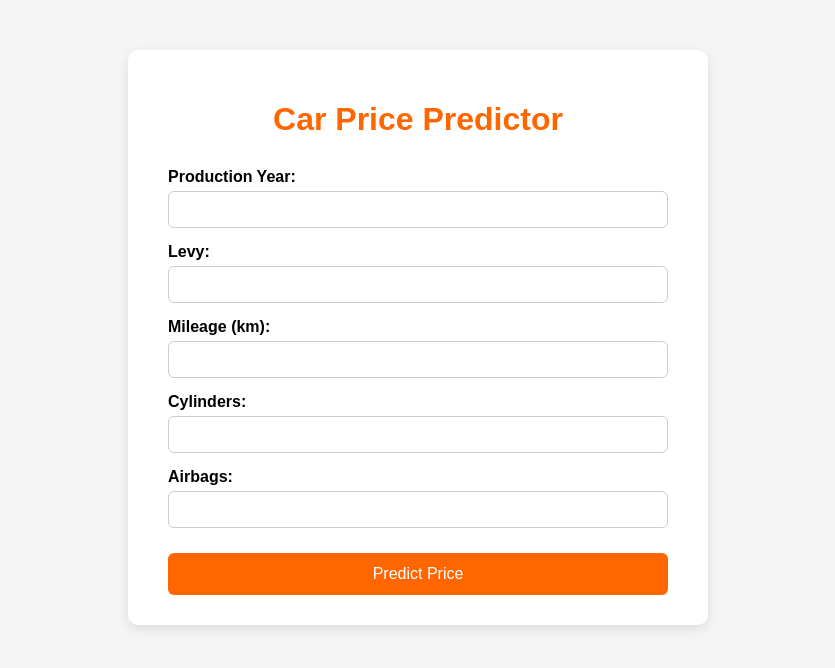
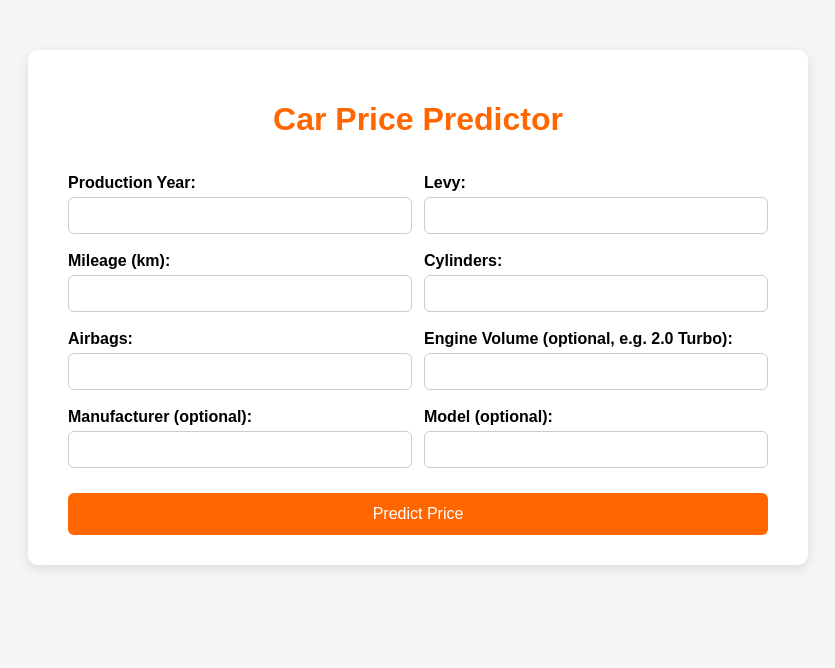
Before and after one commit to byaw16/car_price_prediction, a PHP site: page / in a window 1280 px wide. Shown: the top 668 px of the page, without its empty margins (222-1057 px from the left). Run offline with PHP 8.4, Linux system fonts and the light colour scheme.

Commit message:
Add files via upload

```diff
--- a/index.php
+++ b/index.php
@@ -4,27 +4,35 @@
 # index Num :2526500327
 # -----------------------------
 
-$price = '';
+$result_text = '';
 
 if ($_SERVER["REQUEST_METHOD"] == "POST") {
-    // Collect input
+    // Collect input (required + optional)
     $data = [
-        "production_year" => isset($_POST['production_year']) ? $_POST['production_year'] : 0,
-        "levy"            => isset($_POST['levy']) ? $_POST['levy'] : 0,
-        "mileage"         => isset($_POST['mileage']) ? $_POST['mileage'] : 0,
-        "cylinders"       => isset($_POST['cylinders']) ? $_POST['cylinders'] : 0,
-        "airbags"         => isset($_POST['airbags']) ? $_POST['airbags'] : 0
+        "production_year"  => isset($_POST['production_year']) ? $_POST['production_year'] : 0,
+        "levy"             => isset($_POST['levy']) ? $_POST['levy'] : 0,
+        "mileage"          => isset($_POST['mileage']) ? $_POST['mileage'] : 0,
+        "cylinders"        => isset($_POST['cylinders']) ? $_POST['cylinders'] : 0,
+        "airbags"          => isset($_POST['airbags']) ? $_POST['airbags'] : 0,
+        "engine_volume"    => isset($_POST['engine_volume']) ? $_POST['engine_volume'] : "",
+        "manufacturer"     => isset($_POST['manufacturer']) ? $_POST['manufacturer'] : "",
+        "model"            => isset($_POST['model']) ? $_POST['model'] : ""
     ];
 
-    $json_data = json_encode($data);
-    $json_data_escaped = addslashes($json_data);
+    $json_data = json_encode($data, JSON_UNESCAPED_SLASHES);
+    $payload = base64_encode($json_data);
 
-    $python_path = 'C:\\Users\\HP\\anaconda3\\python.exe';
-    $script_path = 'predict_price.py';
-    $command = "\"$python_path\" \"$script_path\" \"$json_data_escaped\"";
+    // Do not hardcode local machine path.
+    // Set PYTHON_PATH in server environment if needed, otherwise use python from PATH.
+    $python_path = getenv('PYTHON_PATH');
+    if (!$python_path) {
+        $python_path = 'python';
+    }
 
+    $script_path = __DIR__ . DIRECTORY_SEPARATOR . 'predict_price.py';
+    $command = escapeshellarg($python_path) . ' ' . escapeshellarg($script_path) . ' ' . escapeshellarg($payload);
     $output = shell_exec($command . " 2>&1");
-    $price = trim($output);
+    $result_text = trim((string)$output);
 }
 ?>
 
@@ -40,7 +48,7 @@ if ($_SERVER["REQUEST_METHOD"] == "POST") {
             padding: 0;
         }
         .container {
-            max-width: 500px;
+            max-width: 700px;
             margin: 50px auto;
             background-color: #fff;
             padding: 30px 40px;
@@ -52,12 +60,17 @@ if ($_SERVER["REQUEST_METHOD"] == "POST") {
             color: #ff6600;
             margin-bottom: 30px;
         }
+        .grid {
+            display: grid;
+            grid-template-columns: 1fr 1fr;
+            gap: 12px;
+        }
         label {
             display: block;
-            margin-top: 15px;
+            margin-top: 6px;
             font-weight: bold;
         }
-        input[type="number"] {
+        input[type="number"], input[type="text"] {
             width: 100%;
             padding: 10px;
             margin-top: 5px;
@@ -81,13 +94,12 @@ if ($_SERVER["REQUEST_METHOD"] == "POST") {
         }
         .result {
             margin-top: 25px;
-            text-align: center;
-            font-size: 20px;
-            font-weight: bold;
+            font-size: 16px;
             color: #333;
             padding: 15px;
             background-color: #ffe6cc;
             border-radius: 6px;
+            white-space: pre-line;
         }
     </style>
 </head>
@@ -95,26 +107,53 @@ if ($_SERVER["REQUEST_METHOD"] == "POST") {
     <div class="container">
         <h1>Car Price Predictor</h1>
         <form method="post">
+            <div class="grid">
+                <div>
                     <label>Production Year:</label>
                     <input type="number" name="production_year" required>
+                </div>
 
+                <div>
                     <label>Levy:</label>
                     <input type="number" name="levy" step="0.01" required>
+                </div>
 
+                <div>
                     <label>Mileage (km):</label>
                     <input type="number" name="mileage" required>
+                </div>
 
+                <div>
                     <label>Cylinders:</label>
                     <input type="number" name="cylinders" required>
+                </div>
 
+                <div>
                     <label>Airbags:</label>
                     <input type="number" name="airbags" required>
+                </div>
+
+                <div>
+                    <label>Engine Volume (optional, e.g. 2.0 Turbo):</label>
+                    <input type="text" name="engine_volume">
+                </div>
+
+                <div>
+                    <label>Manufacturer (optional):</label>
+                    <input type="text" name="manufacturer">
+                </div>
+
+                <div>
+                    <label>Model (optional):</label>
+                    <input type="text" name="model">
+                </div>
+            </div>
 
             <button type="submit">Predict Price</button>
         </form>
 
-        <?php if ($price): ?>
-            <div class="result">Predicted Car Price: <?php echo htmlspecialchars($price); ?></div>
+        <?php if ($result_text !== ''): ?>
+            <div class="result"><?php echo htmlspecialchars($result_text); ?></div>
         <?php endif; ?>
     </div>
 </body>
```
Also changed, not shown: 1 other file. Lines whose indentation alone changed are shown as unchanged.
